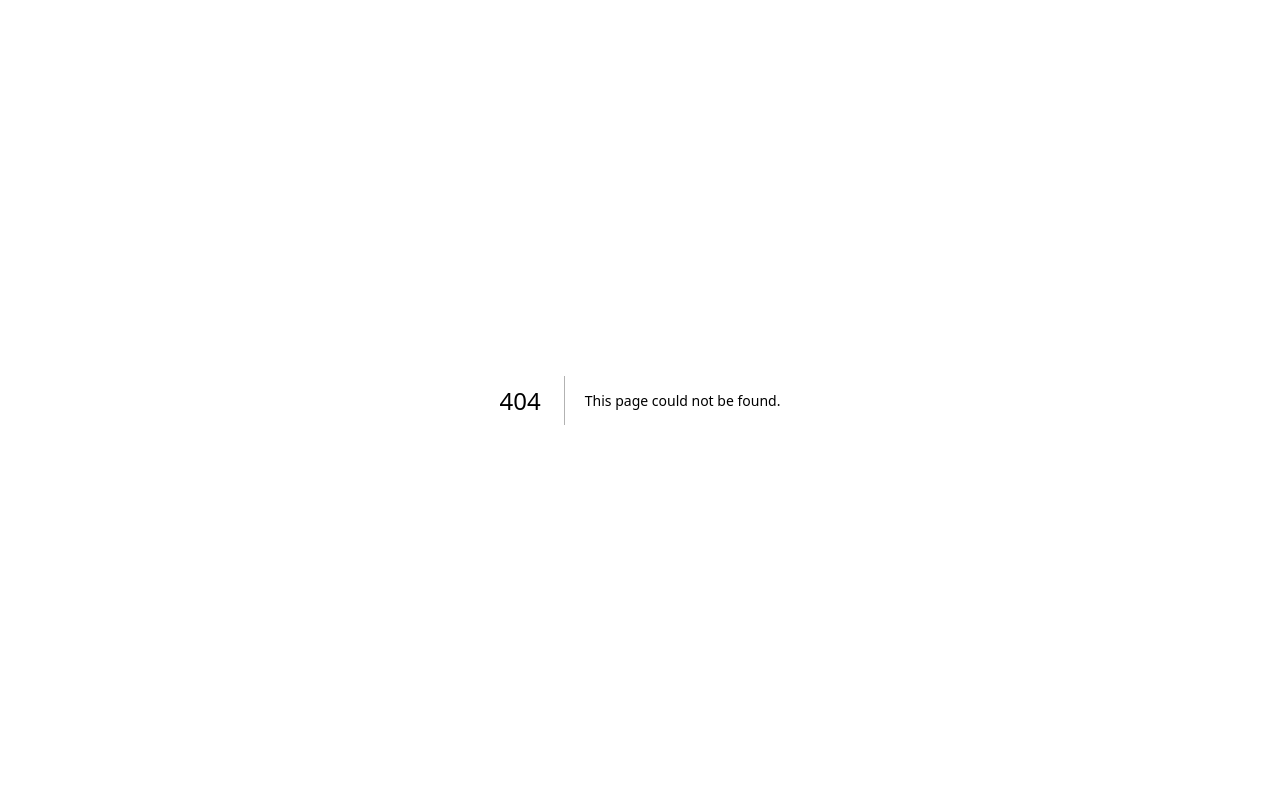
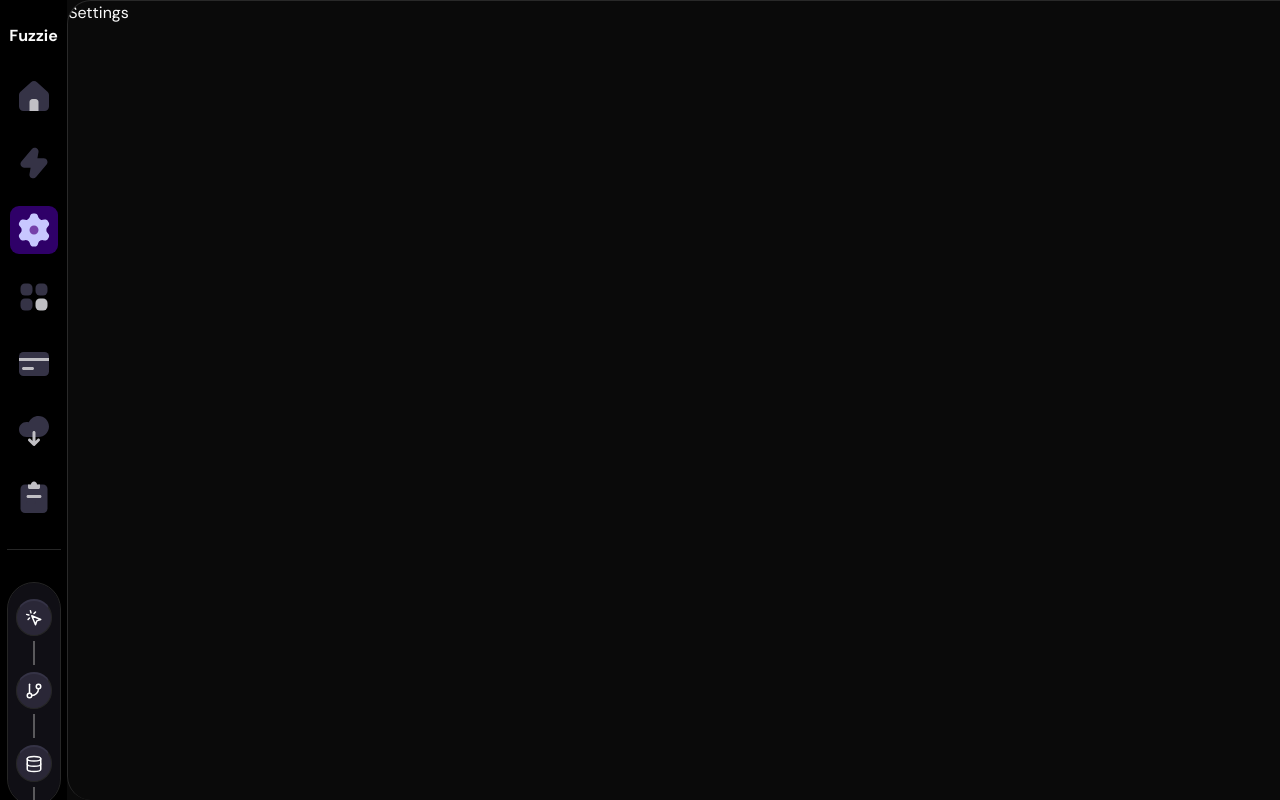
Before and after one commit to Nishchit-Dev/Fuzzie, a Next.js app: page /settings in a window 1280 px wide. Before the commit this address had no page. Built offline with nearby package versions, Linux system fonts and the light colour scheme.

Commit message:
setup settings route component

```diff
--- /dev/null
+++ b/src/app/(main)/(pages)/settings/page.tsx
@@ -0,0 +1,7 @@
+import React from "react";
+
+const Settings = () => {
+  return <div>Settings</div>;
+};
+
+export default Settings;
```
